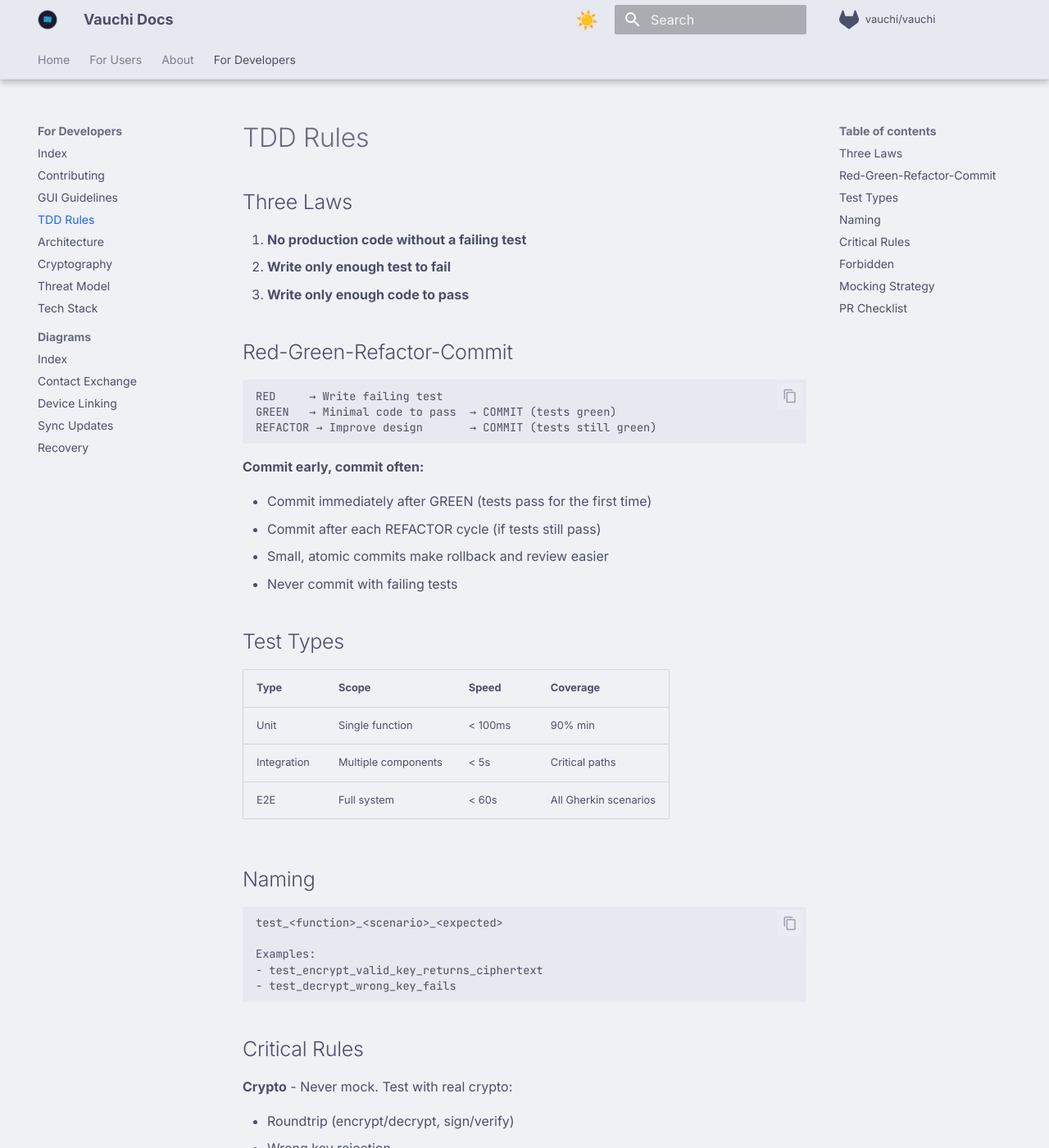
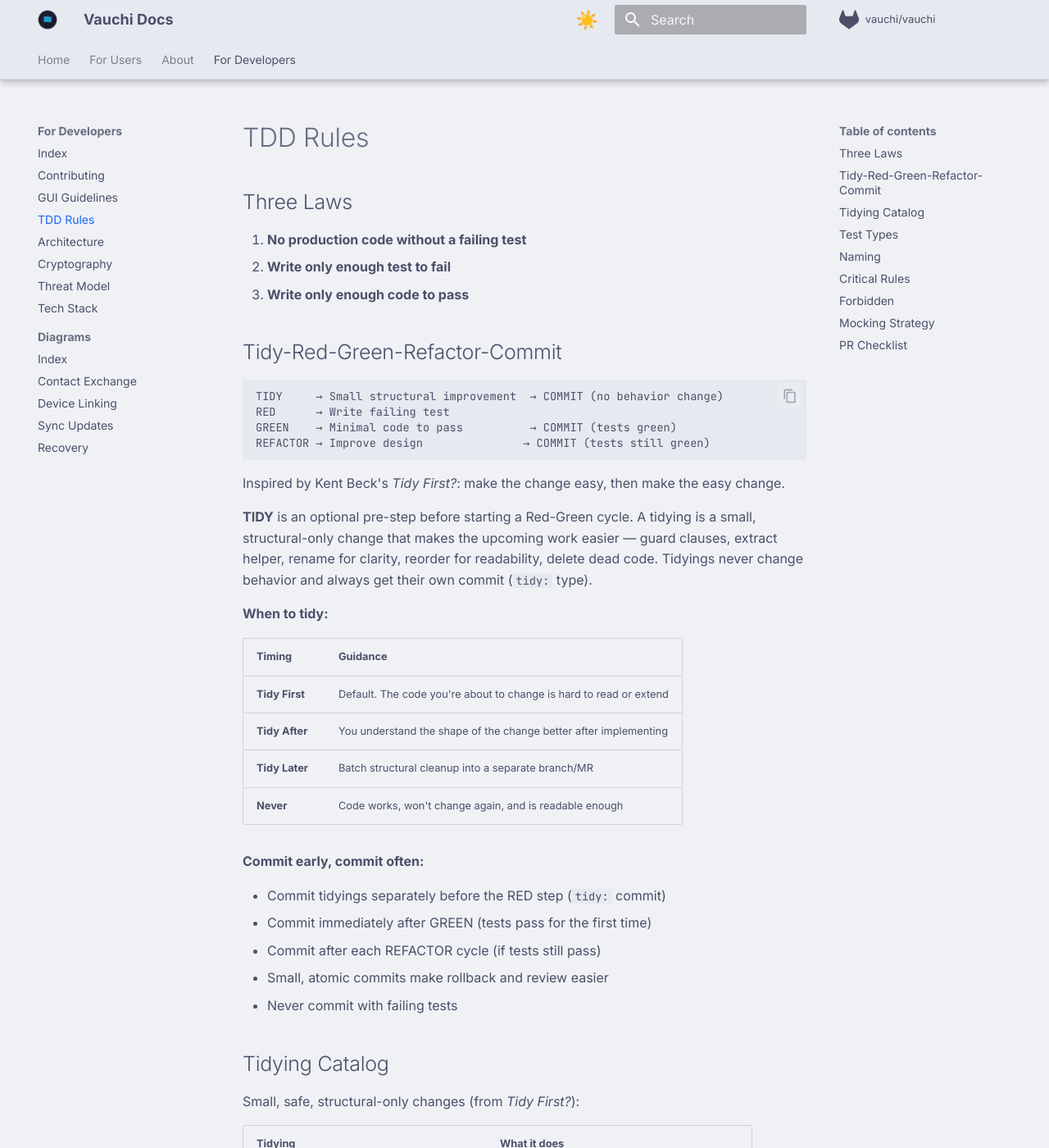
Before and after one commit to vauchi/docs, an MkDocs documentation site: the page built from docs/developers/tdd-rules.md, in a window 1280 px wide and 1400 px high. Shown: the whole window at 82% size. Built offline with MkDocs 1.6.1 and Material for MkDocs 9.7.7, drawn with Linux system fonts in a browser that asks for light colours; comment, search, counter and statistics services are not loaded; some of the changed text lies outside the part shown.

Commit message:
docs: integrate Tidy First into TDD workflow and contributing guide
Add Kent Beck's "Tidy First?" as an optional pre-step in the TDD
cycle. The workflow becomes Tidy→Red→Green→Refactor→Commit.

Changes:
- tdd-rules.md: Tidy-Red-Green-Refactor-Commit cycle, tidying
  catalog (15 techniques), when-to-tidy guidance, PR checklist
- contributing.md: updated workflow steps, commit types, branch types
- principles.md: updated Technical Principles table

Co-Authored-By: Claude Opus 4.6 <noreply@anthropic.com>

````diff
--- a/docs/developers/tdd-rules.md
+++ b/docs/developers/tdd-rules.md
@@ -10,20 +10,60 @@
 2. **Write only enough test to fail**
 3. **Write only enough code to pass**
 
-## Red-Green-Refactor-Commit
+## Tidy-Red-Green-Refactor-Commit
 
 ```
-RED     → Write failing test
-GREEN   → Minimal code to pass  → COMMIT (tests green)
-REFACTOR → Improve design       → COMMIT (tests still green)
+TIDY     → Small structural improvement  → COMMIT (no behavior change)
+RED      → Write failing test
+GREEN    → Minimal code to pass          → COMMIT (tests green)
+REFACTOR → Improve design               → COMMIT (tests still green)
 ```
+
+Inspired by Kent Beck's *Tidy First?*: make the change easy, then make the easy change.
+
+**TIDY** is an optional pre-step before starting a Red-Green cycle. A tidying is a
+small, structural-only change that makes the upcoming work easier — guard clauses,
+extract helper, rename for clarity, reorder for readability, delete dead code.
+Tidyings never change behavior and always get their own commit (`tidy:` type).
+
+**When to tidy:**
+
+| Timing | Guidance |
+|--------|----------|
+| **Tidy First** | Default. The code you're about to change is hard to read or extend |
+| **Tidy After** | You understand the shape of the change better after implementing |
+| **Tidy Later** | Batch structural cleanup into a separate branch/MR |
+| **Never** | Code works, won't change again, and is readable enough |
 
 **Commit early, commit often:**
 
+- Commit tidyings separately before the RED step (`tidy:` commit)
 - Commit immediately after GREEN (tests pass for the first time)
 - Commit after each REFACTOR cycle (if tests still pass)
 - Small, atomic commits make rollback and review easier
 - Never commit with failing tests
+
+## Tidying Catalog
+
+Small, safe, structural-only changes (from *Tidy First?*):
+
+| Tidying | What it does |
+|---------|-------------|
+| Guard Clauses | Replace nested `if`/`match` with early returns |
+| Dead Code | Delete unreachable or unused code |
+| Normalize Symmetries | Make similar code use consistent patterns |
+| New Interface, Old Implementation | Wrap before replacing internals |
+| Reading Order | Reorder declarations top-down |
+| Cohesion Order | Group related items together |
+| Move Declaration and Initialization Together | Close the gap between `let` and first use |
+| Explaining Variables | Name intermediate results |
+| Explaining Constants | Replace magic numbers with named constants |
+| Explicit Parameters | Pass values instead of relying on ambient state |
+| Chunk Statements | Add blank lines between logical blocks |
+| Extract Helper | Pull reusable logic into a function |
+| One Pile | Inline before re-extracting with better structure |
+| Explaining Comments | Add "why" comments where intent isn't obvious |
+| Delete Redundant Comments | Remove comments that repeat the code |
 
 ## Test Types
 
@@ -74,6 +114,7 @@ Examples:
 
 ## PR Checklist
 
+- [ ] Structural tidyings in separate `tidy:` commits (if any)
 - [ ] Tests written before code
 - [ ] All Gherkin scenarios covered
 - [ ] No ignored tests
````
Also changed, not shown: docs/about/principles.md (+1 -1 lines), docs/developers/contributing.md (+8 -6 lines).
